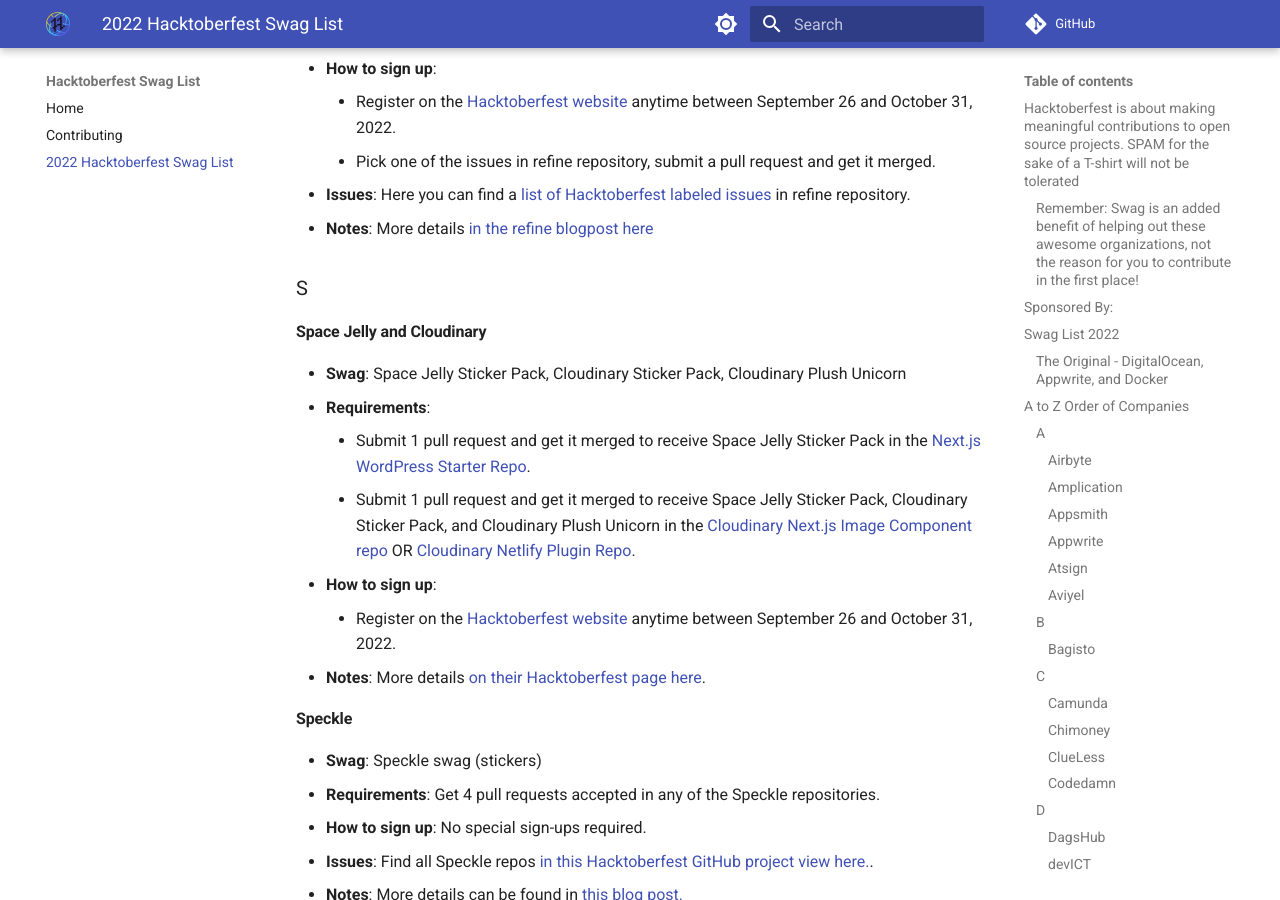
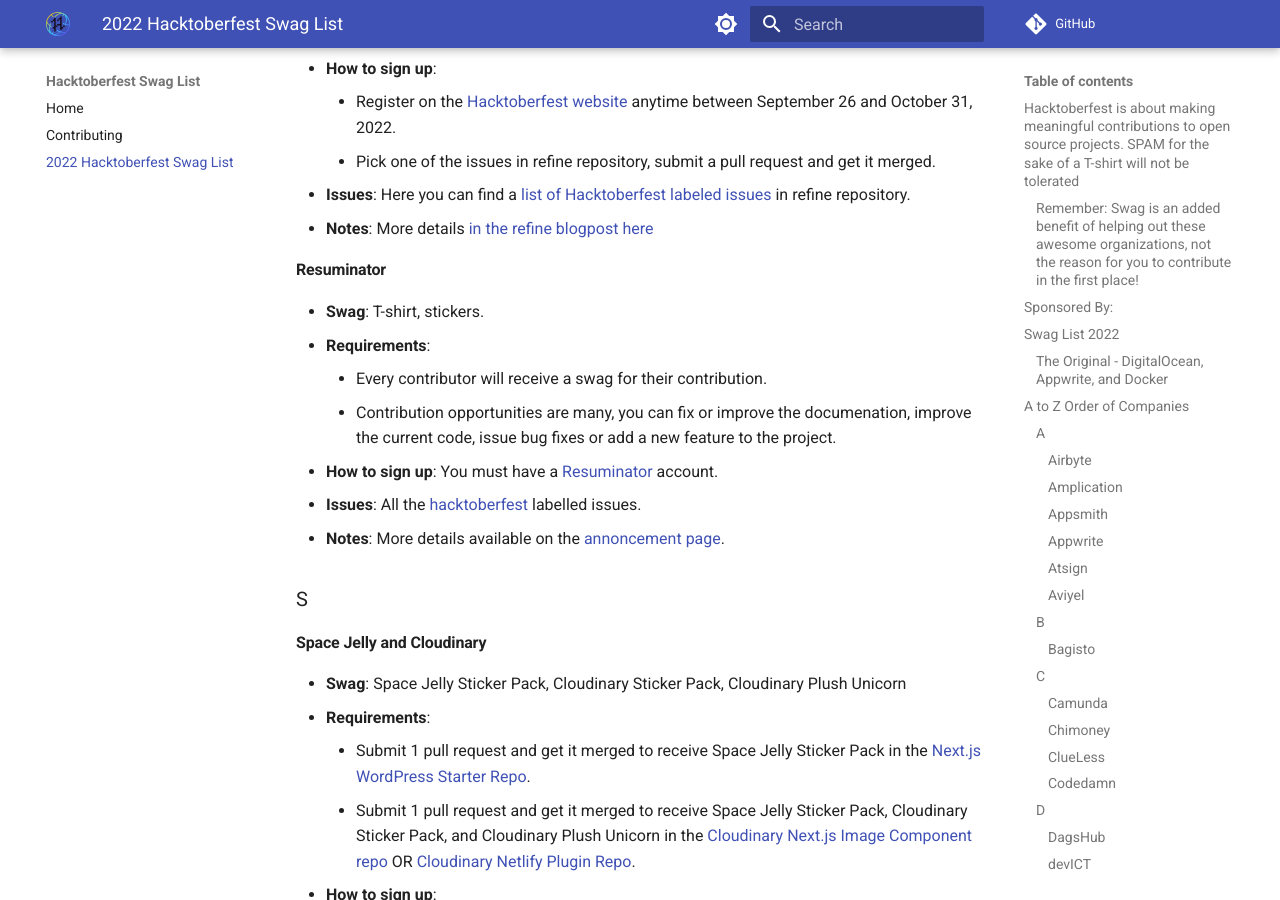
Before and after one commit to crweiner/hacktoberfest-swag-list, an MkDocs documentation site: the page built from docs/list.md, in a window 1280 px wide and 900 px high, scrolled down 21255 px. Built offline with MkDocs 1.6.1 and Material for MkDocs 9.7.7, drawn with Linux system fonts in a browser that asks for light colours; plug-ins that fetch from the network failed and are left out; comment, search, counter and statistics services are not loaded.

Commit message:
update: add resuminator to the list

```diff
--- a/docs/list.md
+++ b/docs/list.md
@@ -606,6 +606,16 @@
 - **Issues**: Here you can find a [list of Hacktoberfest labeled issues](https://github.com/pankod/refine/labels/hacktoberfest) in refine repository.
 - **Notes**: More details [in the refine blogpost here](https://refine.dev/blog/hacktoberfest-refine/)
 
+#### **Resuminator**
+
+- **Swag**: T-shirt, stickers.
+- **Requirements**:
+    - Every contributor will receive a swag for their contribution.
+    - Contribution opportunities are many, you can fix or improve the documenation, improve the current code, issue bug fixes or add a new feature to the project.
+- **How to sign up**: You must have a [Resuminator](https://www.resuminator.in/) account.
+- **Issues**: All the [hacktoberfest](https://github.com/resuminator/resuminator/issues?q=is%3Aopen+is%3Aissue+label%3AHacktoberfest) labelled issues.
+- **Notes**: More details available on the [annoncement page](https://github.com/resuminator/resuminator/issues/149).
+
 ### S
 
 #### **Space Jelly and Cloudinary**
```
